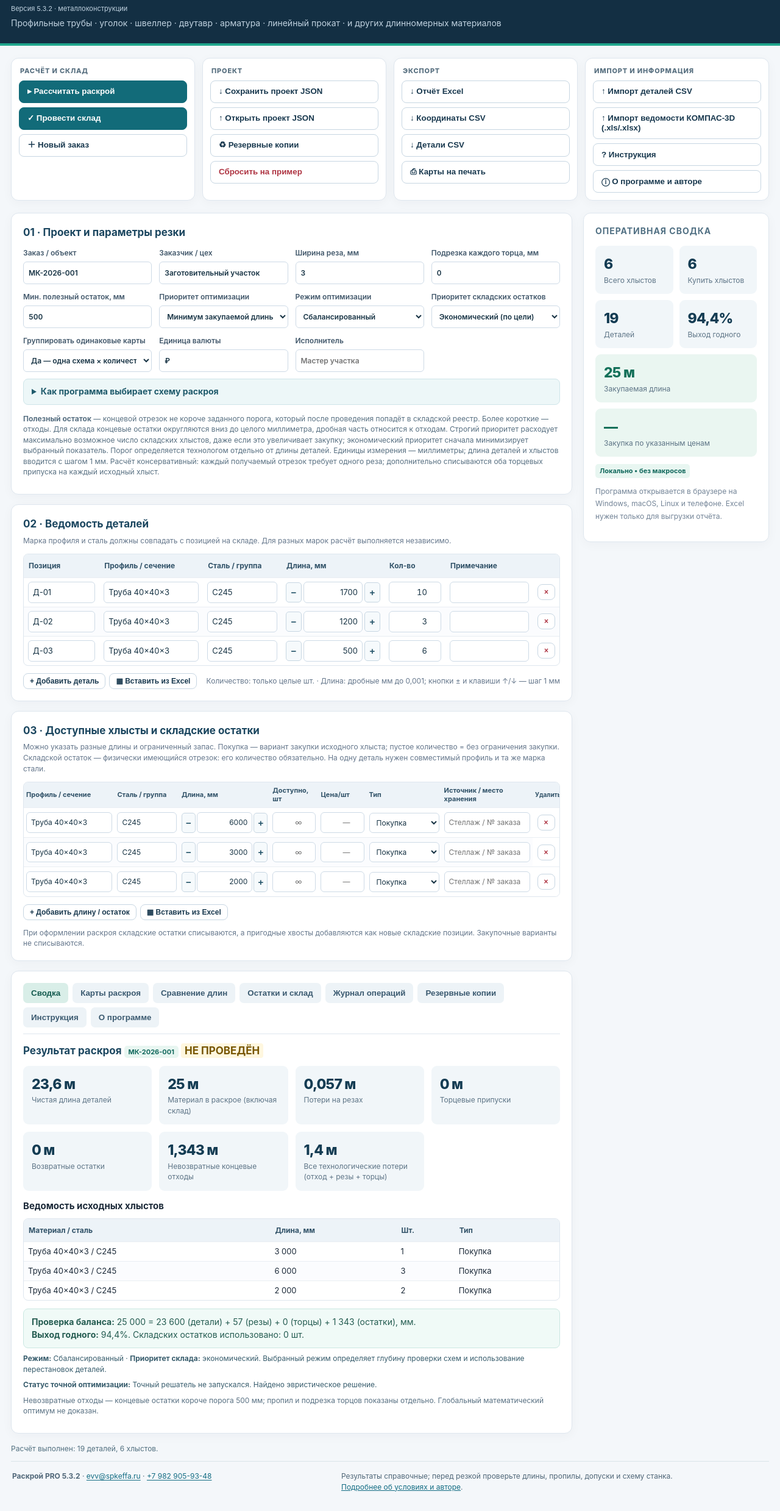
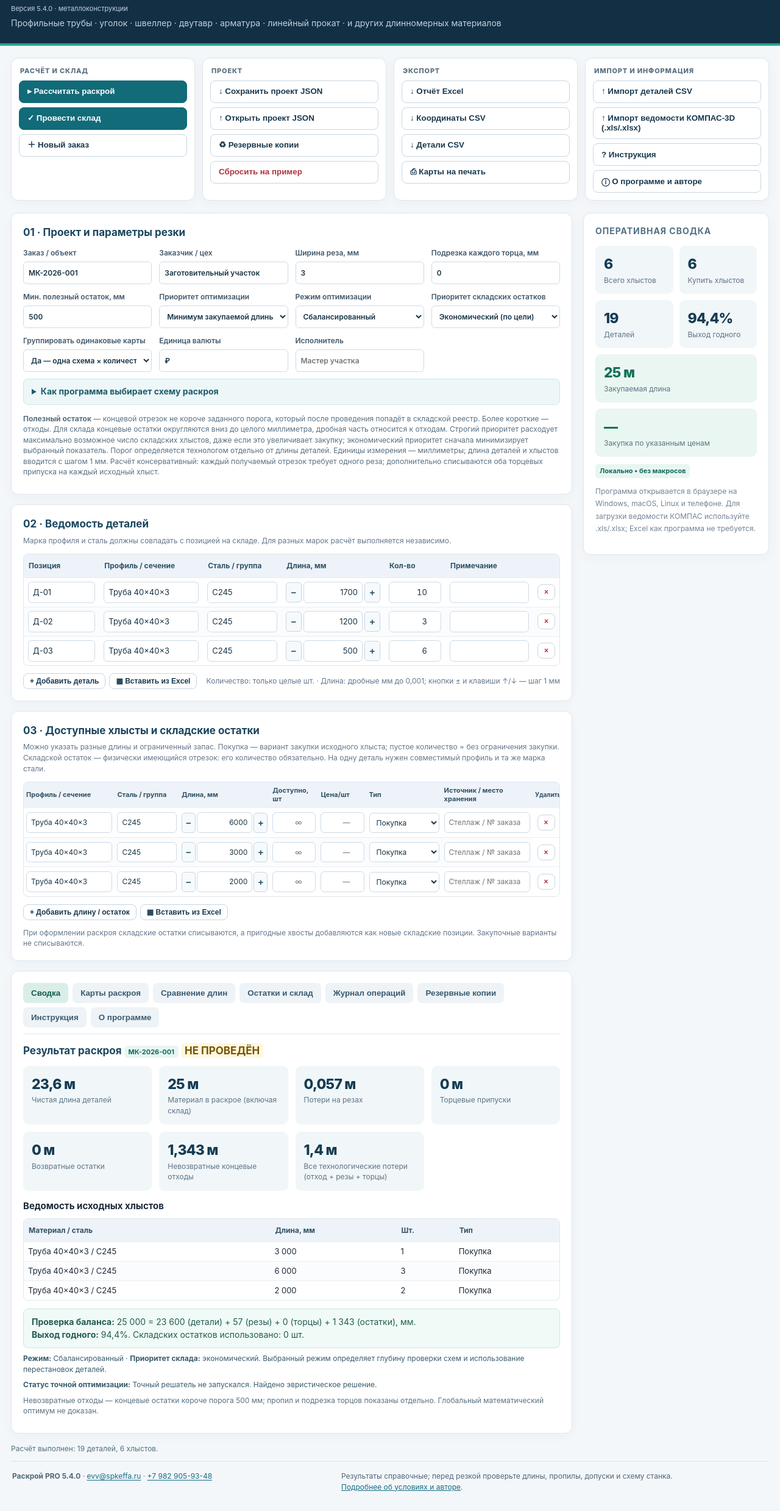
Before and after one commit to kappamaag-crypto/RaskroyPRO, a plain HTML site: page index.html in a window 1280 px wide. Shown: the part 82-2560 px from the top of the page at 61% size. Drawn offline with Linux system fonts and the light colour scheme.

Commit message:
feat(import): publish KOMPAS importer as v5.4.0 and update user instructions

```diff
--- a/index.html
+++ b/index.html
@@ -21,7 +21,7 @@
 <meta name="twitter:title" content="Раскрой PRO — онлайн-калькулятор раскроя металлопроката">
 <meta name="twitter:description" content="Бесплатный онлайн-калькулятор раскроя металлопроката: профильные трубы, уголок, швеллер, двутавр. Оптимизация резки, карты, учёт пропила и складских остатков.">
 <title>Раскрой PRO — онлайн-калькулятор раскроя металлопроката</title>
-<script type="application/ld+json">{"@context":"https://schema.org","@type":"WebApplication","name":"Раскрой PRO — онлайн-калькулятор раскроя металлопроката","url":"https://raskroy.spk-effa.ru/","description":"Бесплатный онлайн-калькулятор раскроя металлопроката: профильные трубы, уголок, швеллер, двутавр. Оптимизация резки, карты, учёт пропила и складских остатков.","applicationCategory":"BusinessApplication","operatingSystem":"Любая операционная система с современным браузером","inLanguage":"ru-RU","isAccessibleForFree":true,"softwareVersion":"5.3.2","offers":{"@type":"Offer","price":"0","priceCurrency":"RUB"},"featureList":["Оптимизация линейного раскроя металлопроката","Карты раскроя и координаты резов","Учет пропила и подрезки торцов","Учет пригодных и непригодных остатков","Экспорт отчетов в Excel и CSV","Локальное сохранение проектов"]}</script>
+<script type="application/ld+json">{"@context":"https://schema.org","@type":"WebApplication","name":"Раскрой PRO — онлайн-калькулятор раскроя металлопроката","url":"https://raskroy.spk-effa.ru/","description":"Бесплатный онлайн-калькулятор раскроя металлопроката: профильные трубы, уголок, швеллер, двутавр. Оптимизация резки, карты, учёт пропила и складских остатков.","applicationCategory":"BusinessApplication","operatingSystem":"Любая операционная система с современным браузером","inLanguage":"ru-RU","isAccessibleForFree":true,"softwareVersion":"5.4.0","offers":{"@type":"Offer","price":"0","priceCurrency":"RUB"},"featureList":["Оптимизация линейного раскроя металлопроката","Карты раскроя и координаты резов","Учет пропила и подрезки торцов","Учет пригодных и непригодных остатков","Экспорт отчетов в Excel и CSV","Локальное сохранение проектов"]}</script>
 <style>
 :root{--bg:#f4f7fa;--panel:#fff;--ink:#1b2938;--muted:#65778c;--line:#dee6ee;--blue:#145d86;--blue2:#e9f3f9;--green:#0f7a61;--amber:#9a5d10;--red:#b1353e;--shadow:0 4px 18px #1b293809}
 *{box-sizing:border-box}body{margin:0;font:14px/1.46 -apple-system,BlinkMacSystemFont,"Segoe UI",Arial,sans-serif;color:var(--ink);background:var(--bg)}
@@ -86,7 +86,7 @@ dialog{max-width:min(800px,94vw);width:800px;border:1px solid #cfdee8;box-shadow
 <link rel="stylesheet" href="/css/seo-pages.css">
 </head>
 <body>
-<header><div class="kicker">ПРОИЗВОДСТВЕННЫЙ КАЛЬКУЛЯТОР • ОНЛАЙН</div><h1>Онлайн-калькулятор раскроя металлопроката — Раскрой PRO</h1><p class="smallprint" style="color:#bfd1df">Версия 5.3.2 · металлоконструкции</p><p>Профильные трубы · уголок · швеллер · двутавр · арматура · линейный прокат · и других длинномерных материалов</p></header>
+<header><div class="kicker">ПРОИЗВОДСТВЕННЫЙ КАЛЬКУЛЯТОР • ОНЛАЙН</div><h1>Онлайн-калькулятор раскроя металлопроката — Раскрой PRO</h1><p class="smallprint" style="color:#bfd1df">Версия 5.4.0 · металлоконструкции</p><p>Профильные трубы · уголок · швеллер · двутавр · арматура · линейный прокат · и других длинномерных материалов</p></header>
 <div class="shell">
   <nav class="toolbar noprint" aria-label="Действия калькулятора">
     <div class="toolbar-group">
@@ -216,7 +216,7 @@ dialog{max-width:min(800px,94vw);width:800px;border:1px solid #cfdee8;box-shadow
       <li>Нажмите <b>«Рассчитать раскрой»</b>. В «Сводке» проверьте потребность, коэффициент использования, отходы и закупку.</li>
       <li>Откройте «Карты раскроя». Видны координаты каждого реза от начала хлыста, длины деталей, последовательность и пригодность остатка. Одинаковые карты можно объединить.</li>
       <li>В «Сравнении длин» смотрите альтернативные расчёты отдельно для каждого доступного типоразмера.</li>
-      <li>Для вставки ведомости из Excel выделите диапазон и используйте кнопку «Вставить из Excel»: поддерживаются две колонки «Длина / Кол-во» либо полный набор полей. Столбцы должны быть разделены табуляцией.</li>
+      <li>Для импорта ведомости КОМПАС-3D нажмите «Импорт ведомости КОМПАС-3D» и выберите файл .xls или .xlsx. Проверьте распознанные профиль, сталь, длину и количество перед переносом. Строки без достоверных данных импортируются только после ручного исправления.</li>\n      <li>Для вставки ведомости из Excel выделите диапазон и используйте кнопку «Вставить из Excel»: поддерживаются две колонки «Длина / Кол-во» либо полный набор полей. Столбцы должны быть разделены табуляцией.</li>
       <li>Выберите «Быстрый», «Сбалансированный» или «Углублённый» режим. Во вкладке «Сравнение длин» доступны отдельные сравнения трёх режимов.</li>
       <li>Откройте <b>«Остатки и склад»</b>: проверьте перечень пригодных отрезков (будущий склад) и отходов, а также расход складских хлыстов.</li>
       <li>Только после фактической резки нажмите <b>«Провести склад»</b>, подтвердите операцию. Остатки по плану (с округлением вниз до 1 мм) станут складскими позициями для следующих заказов, использованные складские отрезки будут списаны. Проверка физического выхода обязательна.</li>
@@ -235,9 +235,9 @@ dialog{max-width:min(800px,94vw);width:800px;border:1px solid #cfdee8;box-shadow
     </section>
     <div id="status" class="noprint"></div>
   </div>
-  <aside class="side"><div class="panel sticky"><div class="righthead">Оперативная сводка</div><div class="stats" id="sidebar-stats" style="margin-top:13px"></div><div class="sidefoot"><span class="pill">Локально • без макросов</span><p>Программа открывается в браузере на Windows, macOS, Linux и телефоне. Excel нужен только для выгрузки отчёта.</p></div></div></aside>
+  <aside class="side"><div class="panel sticky"><div class="righthead">Оперативная сводка</div><div class="stats" id="sidebar-stats" style="margin-top:13px"></div><div class="sidefoot"><span class="pill">Локально • без макросов</span><p>Программа открывается в браузере на Windows, macOS, Linux и телефоне. Для загрузки ведомости КОМПАС используйте .xls/.xlsx; Excel как программа не требуется.</p></div></div></aside>
   </div>
-  <footer class="appfooter noprint"><div><b>Раскрой PRO 5.3.2</b> · <a href="mailto:evv@spkeffa.ru">evv@spkeffa.ru</a> · <a href="tel:+79829059348">+7 982 905-93-48</a></div><p>Результаты справочные; перед резкой проверьте длины, пропилы, допуски и схему станка. <button type="button" class="linklike" data-tab="about">Подробнее об условиях и авторе</button>.</p></footer>
+  <footer class="appfooter noprint"><div><b>Раскрой PRO 5.4.0</b> · <a href="mailto:evv@spkeffa.ru">evv@spkeffa.ru</a> · <a href="tel:+79829059348">+7 982 905-93-48</a></div><p>Результаты справочные; перед резкой проверьте длины, пропилы, допуски и схему станка. <button type="button" class="linklike" data-tab="about">Подробнее об условиях и авторе</button>.</p></footer>
 </div>
 <dialog id="pasteDialog" aria-label="Импорт таблицы из Excel">
  <form method="dialog" class="pasteform">
@@ -271,7 +271,7 @@ dialog{max-width:min(800px,94vw);width:800px;border:1px solid #cfdee8;box-shadow
 const $=s=>document.querySelector(s), $$=s=>[...document.querySelectorAll(s)];
 const initial=()=>({version:7,bookedOrders:[],journal:[],lastBookedReport:null,meta:{order:'МК-2026-001',client:'Заготовительный участок',author:''},settings:{kerf:3,trim:0,remnantMin:500,objective:'purchase',searchMode:'balanced',warehousePolicy:'economic',groupMaps:'yes',currency:'₽'},parts:[{id:1,pos:'Д-01',material:'Труба 40×40×3',grade:'С245',length:1700,qty:10,note:''},{id:2,pos:'Д-02',material:'Труба 40×40×3',grade:'С245',length:1200,qty:3,note:''},{id:3,pos:'Д-03',material:'Труба 40×40×3',grade:'С245',length:500,qty:6,note:''}],stocks:[{id:11,material:'Труба 40×40×3',grade:'С245',length:6000,qty:'',price:'',kind:'new'},{id:12,material:'Труба 40×40×3',grade:'С245',length:3000,qty:'',price:'',kind:'new'},{id:13,material:'Труба 40×40×3',grade:'С245',length:2000,qty:'',price:'',kind:'new'}]});
 // Versioned data format. Never silently discard unreadable or newer projects.
-const DATA_SCHEMA=7, APP_RELEASE='5.3.0', STORAGE_KEY='cutting_pro_5';
+const DATA_SCHEMA=7, APP_RELEASE='5.4.0', STORAGE_KEY='cutting_pro_5';
 let state, result=null, comparisons=[], modeComparisons=[];
 let startupOriginal=null, startupLoadError='', startupLock=false, startupKey='';
 function normalizeProject(input){
```
